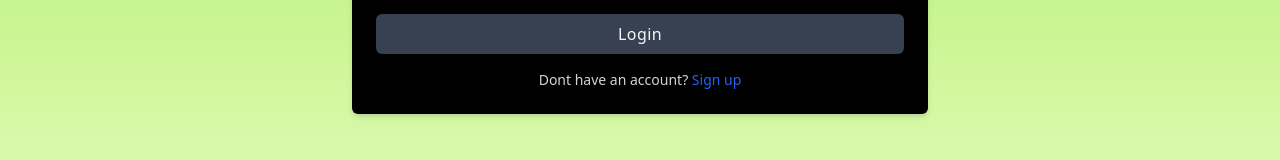
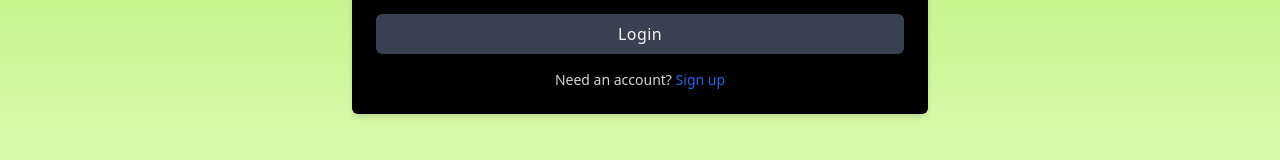
Before and after one commit to ngran4/route-planner, a Next.js app: page / in a window 1280 px wide. Shown: the part 536-696 px from the top of the page. Built offline with nearby package versions, Linux system fonts and the light colour scheme.

Commit message:
change message

```diff
--- a/src/components/Login.jsx
+++ b/src/components/Login.jsx
@@ -84,7 +84,7 @@ const Login = ({ showRegister }) => {
         </form>
 
         <p className="mt-4 text-sm text-center text-neutral-300">
-          Dont have an account?{" "}
+          Need an account?{" "}
           <span
             onClick={showRegister}
             className="font-medium text-blue-600 hover:underline"
```
